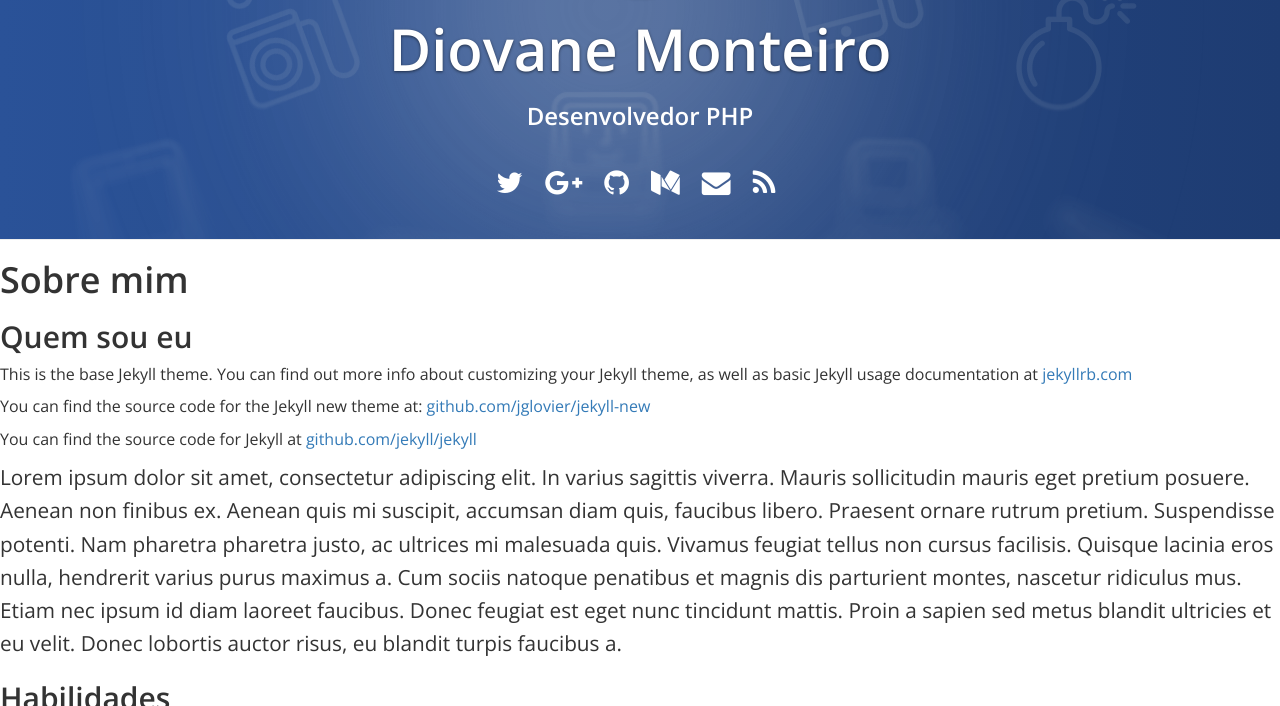
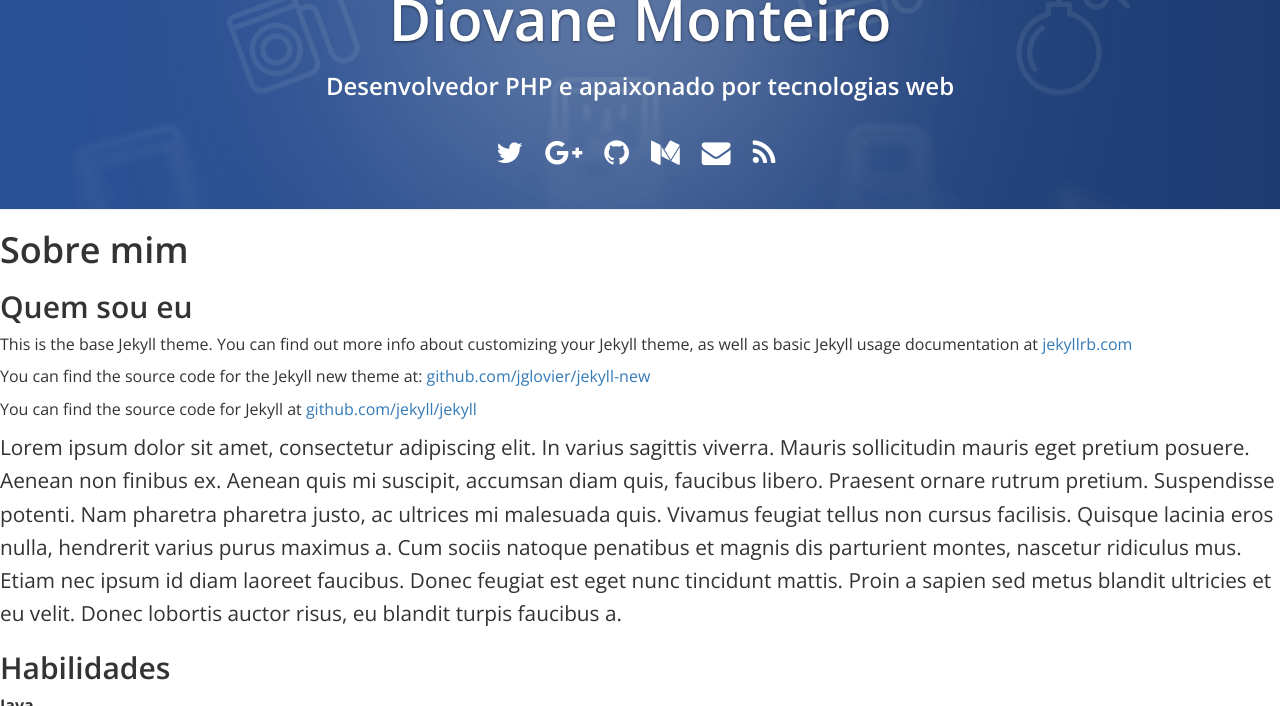
Before and after one commit to diovanemonteiro/diovanemonteiro.github.io, a Jekyll site: the page built from about.md, in a window 1280 px wide and 900 px high, cut to the strip 194-900 px from the top of the window. Built offline with Jekyll 4.4.1, drawn with Linux system fonts in a browser that asks for light colours; nearby versions of some CDN libraries.

Commit message:
Update and add new config variables on _config.yml file

```diff
--- a/_config.yml
+++ b/_config.yml
@@ -18,12 +18,12 @@
 # Author settings
 author:
   name        : Diovane Monteiro
-  job         : Desenvolvedor PHP
+  job         : Desenvolvedor PHP e apaixonado por tecnologias web
   bio         : "Eu sou desenvolvedor web com mais de 10 anos de experiência, moro em Manaus - AM e atualmente trabalho com desenvolvimento de software em PHP, Laravel, CakePHP e AngularJS."
   image       : /images/author.jpg
   email       : diovanemonteiro@gmail.com
   url         : http://diovanemonteiro.github.io
-  gravatar    : https://s.gravatar.com/avatar/eca0b8b58ecfe56754db566e202d3a9c?s=150
+  gravatar    : https://s.gravatar.com/avatar/eca0b8b58ecfe56754db566e202d3a9c
   github      : http://github.com/diovanemonteiro
   twitter     : http://twitter.com/diovanemonteiro
   google_plus : http://plus.google.com/u/0/+DiovaneMonteiro
```
